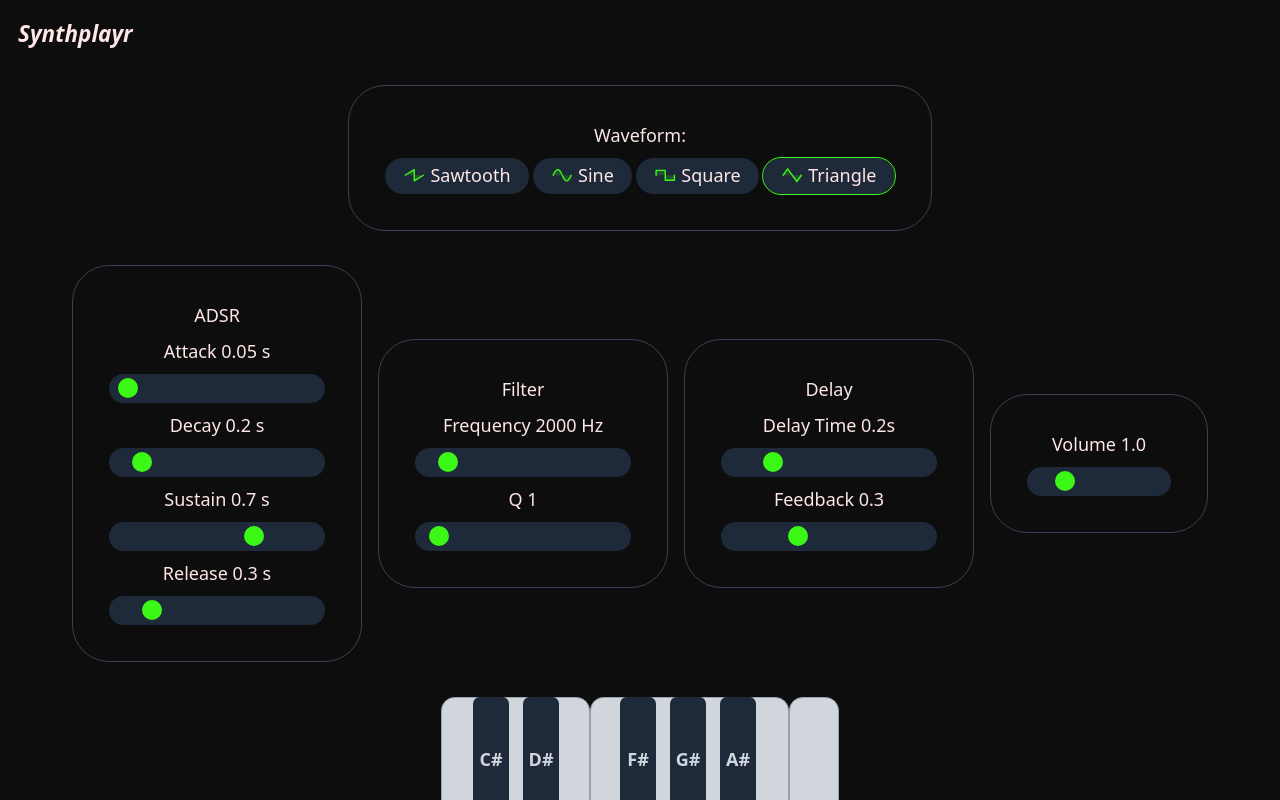
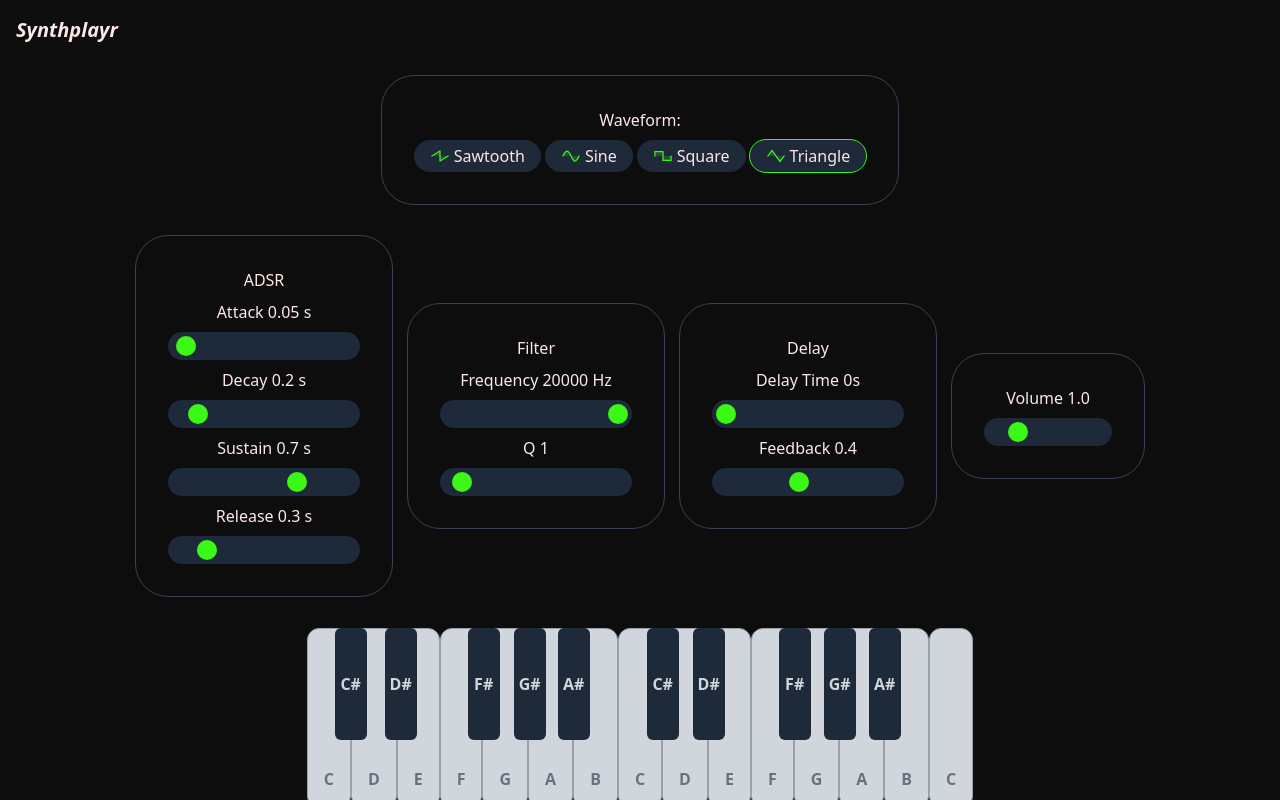
Before and after one commit to jonte265/synth-playr, a React (Vite) app: page / in a window 1280 px wide. Shown: the top 800 px of the page. Built offline with nearby package versions, Linux system fonts and the light colour scheme.

Commit message:
added a octave piano keys

```diff
--- a/src/App.tsx
+++ b/src/App.tsx
@@ -10,6 +10,14 @@ import SmallBtn from './components/SmallBtn';
 
 function App() {
   const whiteKeys = [
+    { note: 'C', freq: 130.81 },
+    { note: 'D', freq: 146.83 },
+    { note: 'E', freq: 164.81 },
+    { note: 'F', freq: 174.61 },
+    { note: 'G', freq: 196.0 },
+    { note: 'A', freq: 220.0 },
+    { note: 'B', freq: 246.94 },
+
     { note: 'C', freq: 261.63 },
     { note: 'D', freq: 293.66 },
     { note: 'E', freq: 329.63 },
@@ -21,11 +29,17 @@ function App() {
   ];
 
   const blackKeys = [
-    { note: 'C#', freq: 277.18, left: 48 },
-    { note: 'D#', freq: 311.13, left: 98 },
-    { note: 'F#', freq: 369.99, left: 195 },
-    { note: 'G#', freq: 415.3, left: 245 },
-    { note: 'A#', freq: 466.16, left: 295 },
+    { note: 'C#', freq: 138.59, left: 48 },
+    { note: 'D#', freq: 155.56, left: 98 },
+    { note: 'F#', freq: 185.0, left: 181 },
+    { note: 'G#', freq: 207.65, left: 227 },
+    { note: 'A#', freq: 233.08, left: 271 },
+
+    { note: 'C#', freq: 277.18, left: 360 },
+    { note: 'D#', freq: 311.13, left: 406 },
+    { note: 'F#', freq: 369.99, left: 492 },
+    { note: 'G#', freq: 415.3, left: 537 },
+    { note: 'A#', freq: 466.16, left: 582 },
   ];
 
   const audioCtxRef = useRef<AudioContext>(null);
@@ -42,8 +56,8 @@ function App() {
   const [selVolume, setSelVolume] = useState(0.1);
   const selVolumeRef = useRef(0.1);
 
-  const [selCutoff, setSelCutoff] = useState(2000);
-  const selCutoffRef = useRef(2000);
+  const [selCutoff, setSelCutoff] = useState(20000);
+  const selCutoffRef = useRef(20000);
 
   const [selQFilter, setSelQFilter] = useState(1);
   const selQFilterRef = useRef(1);
@@ -60,11 +74,11 @@ function App() {
   const [selRelease, setSelRelease] = useState(0.3);
   const selReleaseRef = useRef(0.3);
 
-  const [selDelayTime, setSelDelayTime] = useState(0.2);
-  const selDelayTimeRef = useRef(0.3);
+  const [selDelayTime, setSelDelayTime] = useState(0);
+  const selDelayTimeRef = useRef(0.0);
 
-  const [selDelayFeedback, setSelDelayFeedback] = useState(0.3);
-  const selDelayFeedbackRef = useRef(0.3);
+  const [selDelayFeedback, setSelDelayFeedback] = useState(0.4);
+  const selDelayFeedbackRef = useRef(0.4);
 
   function playNote(freq: number) {
     stopNote(freq);
@@ -541,7 +555,7 @@ function App() {
               onTouchStart={() => playNote(key.freq)}
               onTouchEnd={() => stopNote(key.freq)}
               className='bg-gray-800 hover:bg-gray-700 active:bg-gray-600 rounded-md w-8 h-28 absolute top-0 z-10 text-gray-300 font-bold'
-              style={{ marginLeft: '-16px', left: `${key.left}px` }}
+              style={{ marginLeft: '-20px', left: `${key.left}px` }}
             >
               {key.note}
             </button>
--- a/src/index.css
+++ b/src/index.css
@@ -77,9 +77,9 @@ button {
   cursor: pointer;
 }
 
-html {
-  font-size: 18px;
-}
+/* html {
+  font-size: 16px;
+} */
 
 /* Reset input range style */
 input[type='range'] {
```
